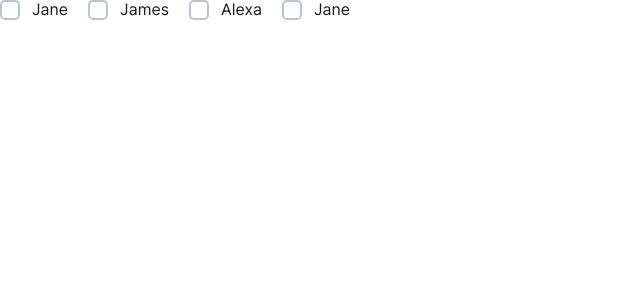
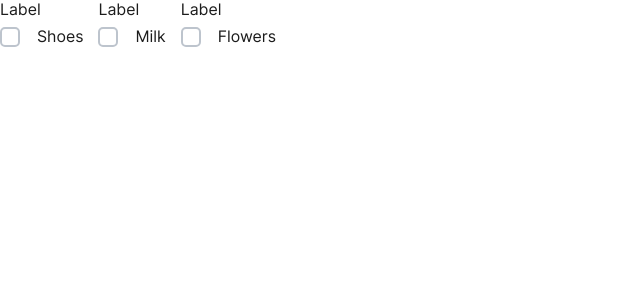
Before and after one commit to martiniucanastasia/next-ts-commerce, a Next.js app: page /preview in a window 1280 px wide. Shown: the top 300 px of the page, without its empty margins (0-640 px from the left). Built offline with nearby package versions, Linux system fonts and the light colour scheme.

Commit message:
Finish Checkbox component

```diff
--- a/src/app/preview/page.tsx
+++ b/src/app/preview/page.tsx
@@ -2,44 +2,35 @@
 
 //Preview components
 import { Checkbox } from "@/components/UI/Checkbox/Checkbox";
-import { useState } from "react";
+import { useMemo, useState } from "react";
 
 export default function Preview() {
-  const [isChecked, setIsChecked] = useState(false);
+  // Just for presentation reasons
+  const [data, setData] = useState([
+    { id: 0, name: "Shoes", checked: false },
+    { id: 1, name: "Milk", checked: false },
+    { id: 2, name: "Flowers", checked: false },
+  ]);
 
-  const data = [
-    {
-      id: 0,
-      name: "Jane",
-    },
-    {
-      id: 1,
-      name: "James",
-    },
-    {
-      id: 2,
-      name: "Alexa",
-    },
-    {
-      id: 3,
-      name: "Jane",
-    },
-  ];
-
-  const handleChange = (): void => {
-    setIsChecked(!isChecked);
+  const handleChange = (id: number) => {
+    data[id].checked = !data[id].checked;
+    let todosClone = [...data];
+    todosClone[id] = data[id];
+    setData([...todosClone]);
   };
 
   return (
-    <div style={{ display: "flex", gap: "20px" }}>
+    <div style={{ display: "flex" }}>
       {data.map((item) => {
         return (
-          <Checkbox
-            key={item.id}
-            value={item}
-            isChecked={isChecked}
-            onChange={handleChange}
-          />
+          <div key={item.id}>
+            <Checkbox
+              label="Label" // or just remove label
+              value={item.name}
+              isChecked={item.checked}
+              onChange={() => handleChange(item.id)}
+            />
+          </div>
         );
       })}
     </div>
--- a/src/components/UI/Checkbox/Checkbox.tsx
+++ b/src/components/UI/Checkbox/Checkbox.tsx
@@ -3,38 +3,37 @@ import {
   checkboxStylesMask as M,
 } from "./styles/checkboxStyles";
 import CheckboxArrowSvg from "@/assets/svg/icon/control/checkbox_arrow.svg";
-import { Dispatch, SetStateAction, useState } from "react";
 
 export interface CheckboxProps {
-  value: {
-    id: number;
-    name: string;
-  };
+  label?: string;
+  value: string;
   isChecked: boolean;
-  onChange: Dispatch<SetStateAction<boolean>>;
+  onChange: () => void;
 }
 
-export const Checkbox = ({ value, isChecked, onChange }: CheckboxProps) => {
-  const [array, setArray] = useState();
-
-  const handleChange = (e) => {
-    setArray(e.target.checked);
-  };
-
+export const Checkbox = ({
+  label,
+  value,
+  isChecked,
+  onChange,
+}: CheckboxProps) => {
   return (
-    <S.Label htmlFor={value.name}>
+    <>
+      <S.CheckboxLabel>{label}</S.CheckboxLabel>
+      <S.CheckboxWrapper>
+        <S.Label>
           <S.Input
-        id={value.id.toString()}
             type="checkbox"
-        name={value.name}
-        value={value.name}
-        onChange={handleChange}
+            name={value}
+            onChange={onChange}
             checked={isChecked}
           />
-      {value.name}
+          {value}
           <M.CheckboxMask isChecked={isChecked}>
             <CheckboxArrowSvg />
           </M.CheckboxMask>
         </S.Label>
+      </S.CheckboxWrapper>
+    </>
   );
 };
--- a/src/components/UI/Checkbox/styles/checkboxStyles.ts
+++ b/src/components/UI/Checkbox/styles/checkboxStyles.ts
@@ -17,15 +17,19 @@ const getCheckedColor = ({
     `,
     false: css`
       border: 2px solid var(--gray-400);
-      svg path {
-        visibility: hidden;
-      }
     `,
   };
   return mapper[`${isChecked}`];
 };
 
 export const checkboxStyles = {
+  CheckboxLabel: styled.p<Pick<CheckboxProps, "label">>`
+    font-size: var(--text-s);
+    color: var(--gray-700);
+  `,
+  CheckboxWrapper: styled.div`
+    padding: ${pxToRem(8)} ${pxToRem(15)} ${pxToRem(8)} 0;
+  `,
   Label: styled.label`
     display: inline-flex;
     position: relative;
@@ -38,14 +42,13 @@ export const checkboxStyles = {
     cursor: pointer;
   `,
   Input: styled.input`
-    margin-right: 15px;
+    margin-right: ${pxToRem(20)};
     opacity: 0;
   `,
 };
 
 export const checkboxStylesMask = {
-  CheckboxMask: styled.div<{ isChecked: boolean }>(
-    ({ isChecked }) => css`
+  CheckboxMask: styled.div<{ isChecked: boolean }>`
     position: absolute;
     display: flex;
     align-items: center;
@@ -56,6 +59,5 @@ export const checkboxStylesMask = {
     border-radius: ${pxToRem(5)};
 
     ${getCheckedColor}
-    `
-  ),
+  `,
 };
```
Lines whose indentation alone changed are shown as unchanged.
